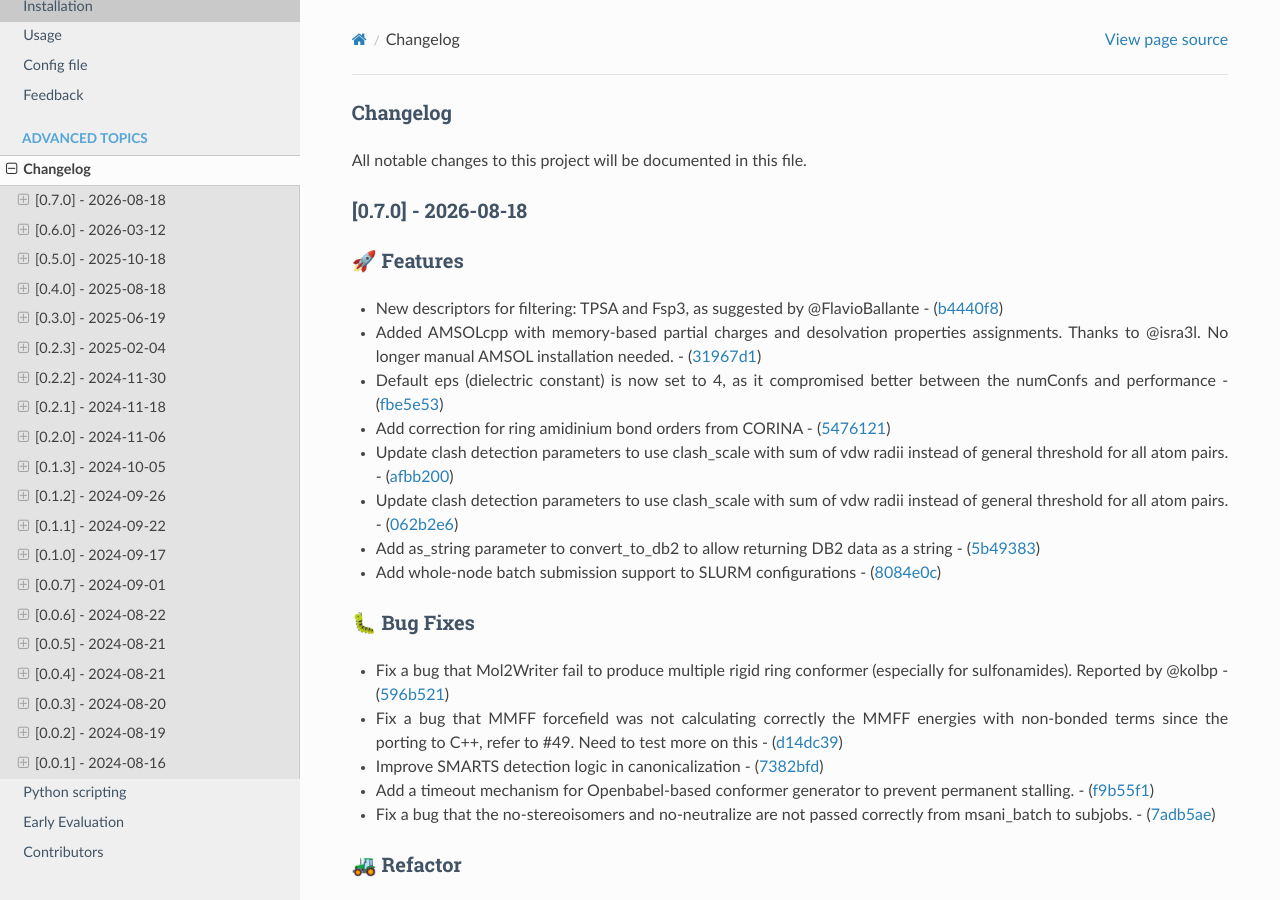
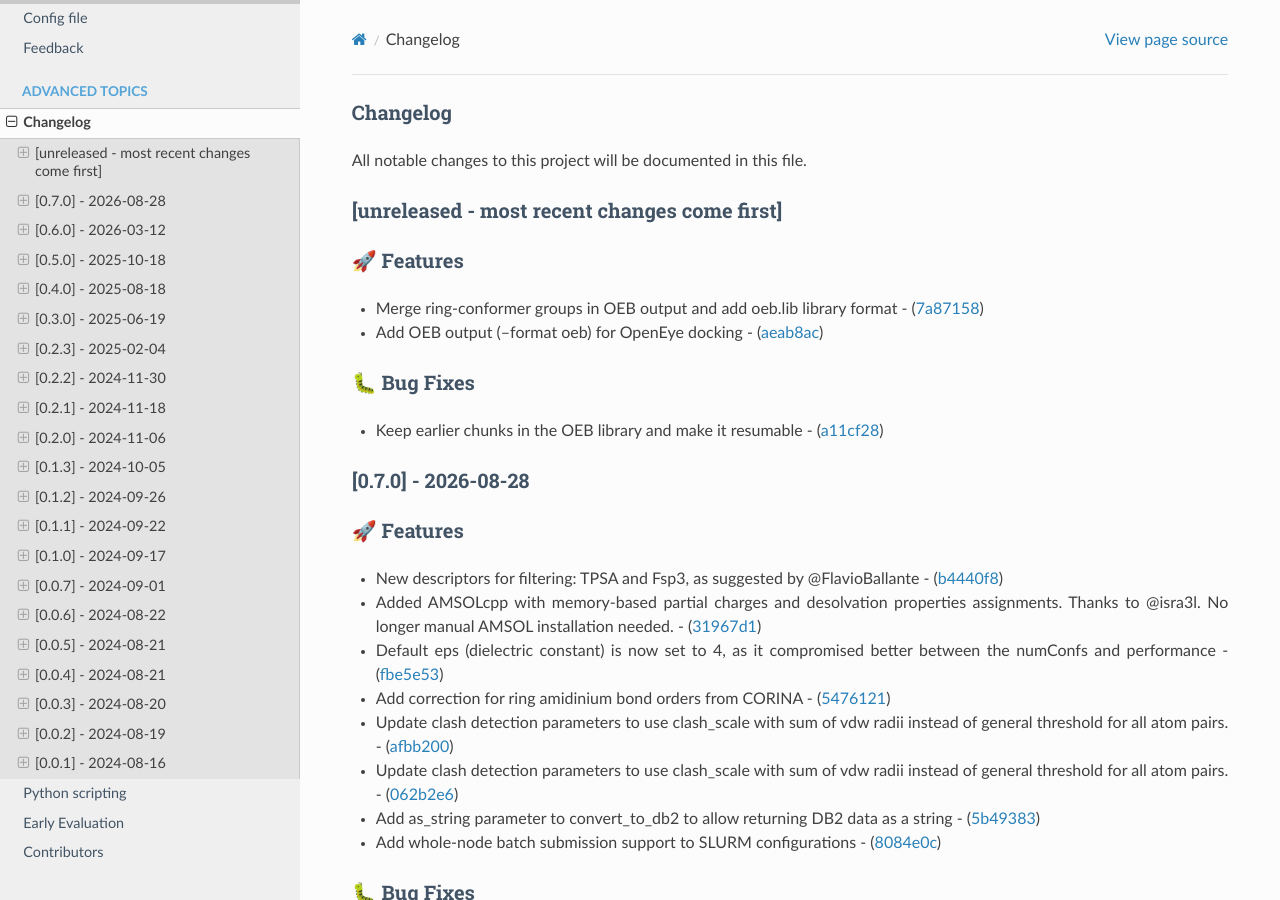
Before and after one commit to phonglam3103/msani-readthedocs, a Sphinx documentation site: the page built from docs/source/changes.rst, in a window 1280 px wide and 900 px high. Built offline with Sphinx 7.4.7 and the Read the Docs theme 3.1.0, drawn with Linux system fonts in a browser that asks for light colours; formulas are drawn with MathJax 3.

Commit message:
Update changes.rst from the software repository

```diff
--- a/docs/source/changes.rst
+++ b/docs/source/changes.rst
@@ -3,8 +3,28 @@ Changelog
 
 All notable changes to this project will be documented in this file.
 
-[0.7.0] - 2026-08-18
+[unreleased - most recent changes come first]
+---------------------------------------------
+
+🚀 Features
+~~~~~~~~~~~
+
+-  Merge ring-conformer groups in OEB output and add oeb.lib library
+   format -
+   (`7a87158 <https://github.com/phonglam3103/MolSanitizer/commit/7a87158ee88d3d84ca0c8d56871175cdd2e248cb>`__)
+-  Add OEB output (–format oeb) for OpenEye docking -
+   (`aeab8ac <https://github.com/phonglam3103/MolSanitizer/commit/aeab8ac04c6e35082e42d3a74de8d090c7fb5a90>`__)
+
+🐛 Bug Fixes
+~~~~~~~~~~~~
+
+-  Keep earlier chunks in the OEB library and make it resumable -
+   (`a11cf28 <https://github.com/phonglam3103/MolSanitizer/commit/a11cf2869b5bae8b3478f78e9277e6a82e3734fd>`__)
+
+[0.7.0] - 2026-08-28
 --------------------
+
+.. _features-1:
 
 🚀 Features
 ~~~~~~~~~~~
@@ -32,6 +52,8 @@ All notable changes to this project will be documented in this file.
    (`5b49383 <https://github.com/phonglam3103/MolSanitizer/commit/5b49383c5d36ff3f44eca24bb5a37930ae67ab89>`__)
 -  Add whole-node batch submission support to SLURM configurations -
    (`8084e0c <https://github.com/phonglam3103/MolSanitizer/commit/8084e0c332f6a04df9e9e407283f13a165ab0310>`__)
+
+.. _bug-fixes-1:
 
 🐛 Bug Fixes
 ~~~~~~~~~~~~
```
Also changed, not shown: other parts of docs/source/changes.rst (+33 -33 lines).
